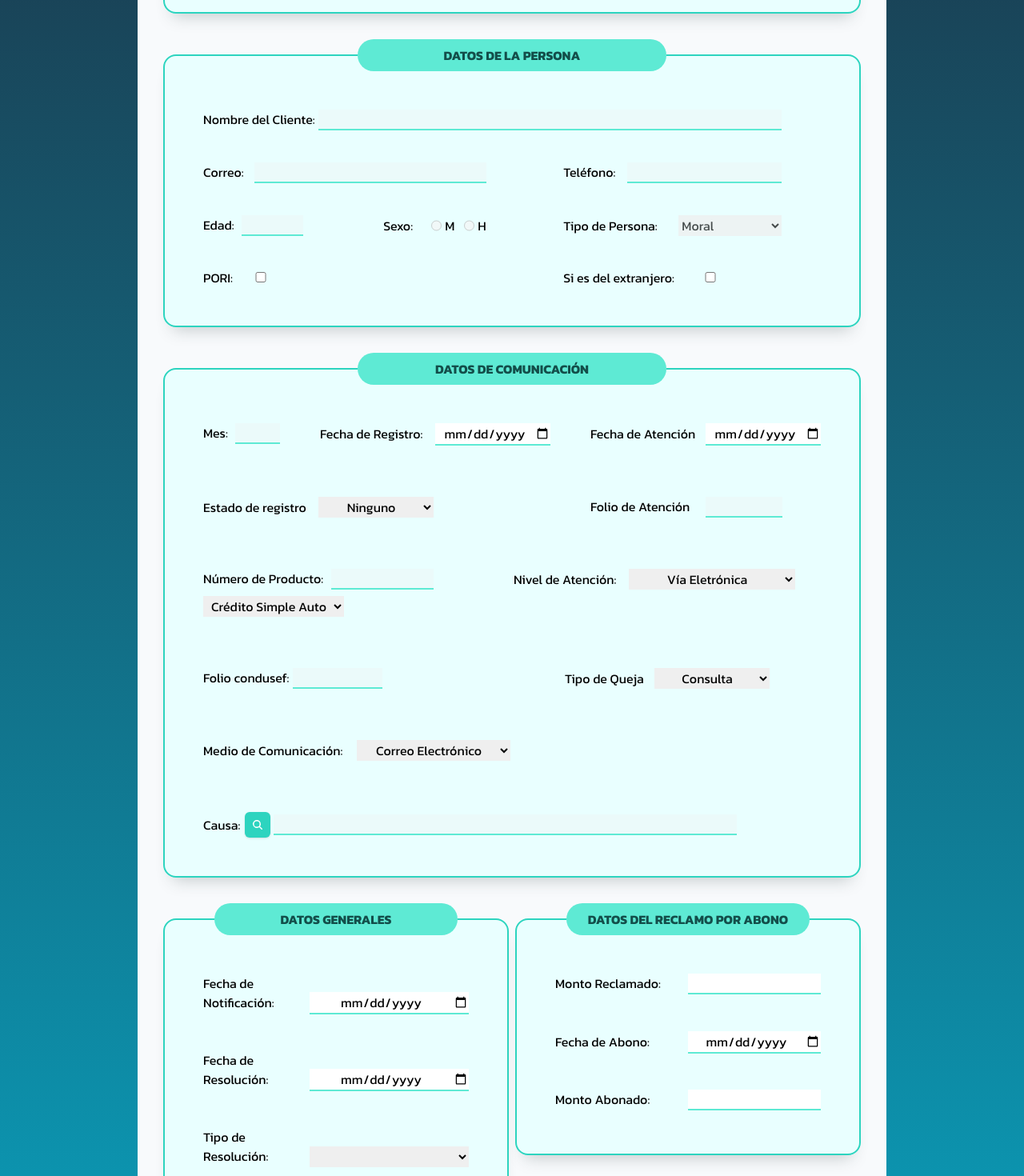
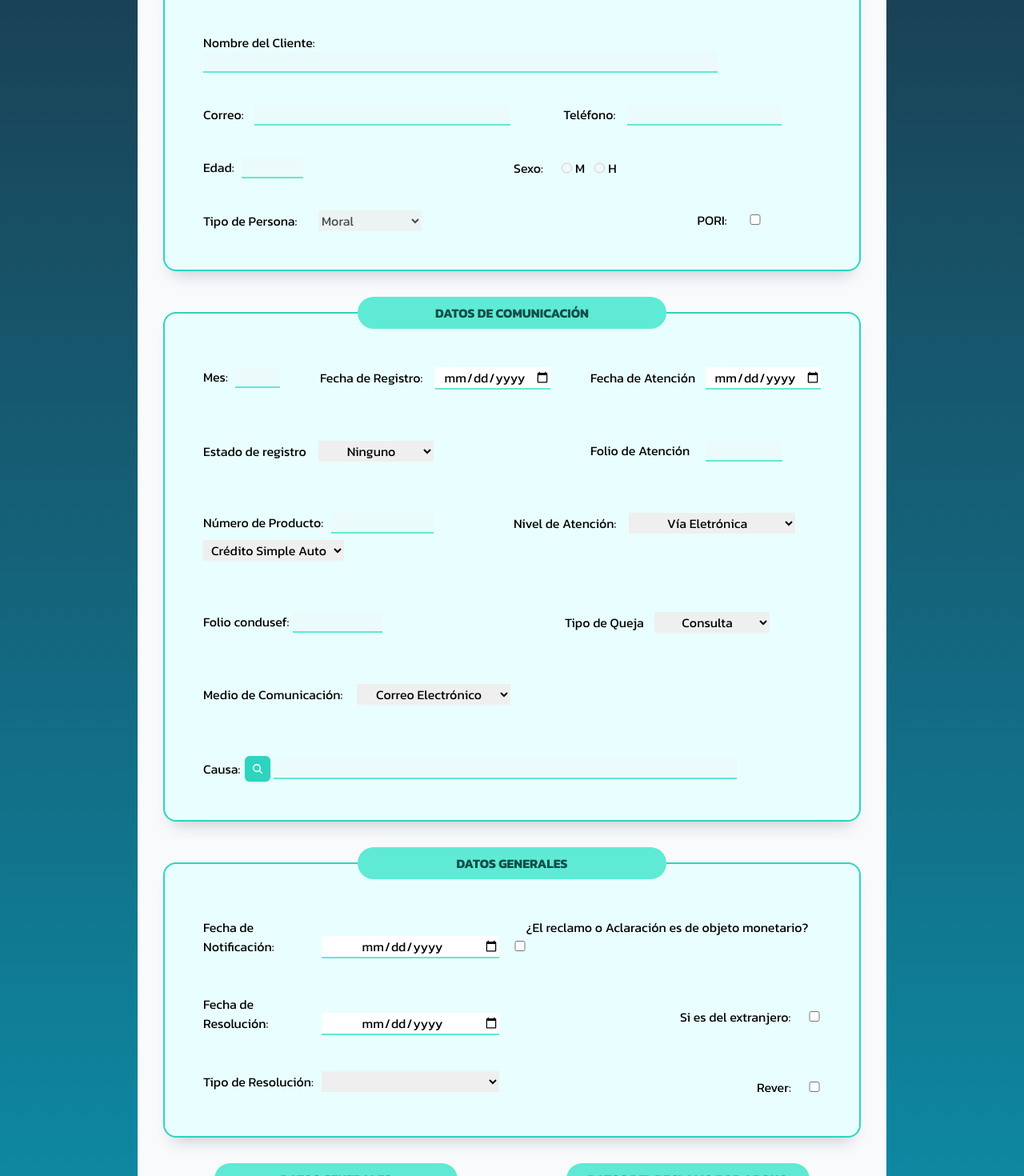
Before and after one commit to EmyRub/condusefApp, a React (Vite) app: page /condusefApp/quejas in a window 1280 px wide. Shown: the part 511-1981 px from the top of the page at 80% size. Built offline with nearby package versions, Linux system fonts and the light colour scheme.

Commit message:
validación inputs

```diff
--- a/src/components/Forms/FragmentComunicacion.tsx
+++ b/src/components/Forms/FragmentComunicacion.tsx
@@ -11,12 +11,12 @@ export default function FragmentComunicacion() {
   const { register } = useForm()
 
   return (
-
+    <>
       <fieldset className='p-6 lg:p-12'>
 
         <legend className='w-full md:w-1/2 lg:px-4'>Datos de Comunicación</legend>
 
-      <div className="flex justify-between flex-wrap gap-y-16 gap-x-2">
+        <div className="flex justify-between align-middle flex-wrap gap-y-16 gap-x-2">
 
           <div className="basis-full lg:basis-24">
             <label htmlFor="mes" className="w-full lg:w-10 text-center lg:text-left">Mes:</label>
@@ -161,6 +161,8 @@ export default function FragmentComunicacion() {
               })}
             >
               <option value="">Consulta</option>
+              <option value="">Reclamo</option>
+              <option value="">Aclaración</option>
             </select>
           </div>
 
@@ -214,5 +216,89 @@ export default function FragmentComunicacion() {
         </div>
 
       </fieldset>
+
+      <fieldset className="p-6 lg:p-12">
+
+        <legend className='w-full md:w-1/2 lg:px-4'>Datos Generales</legend>
+
+        <div className="grid grid-cols-2 gap-8">
+
+          <section className="flex justify-between flex-wrap gap-y-10 gap-x-1">
+
+            <div className="basis-full">
+              <label htmlFor="fecNot" className="w-full lg:w-2/5 text-center lg:text-left mb-2">Fecha de Notificación:</label>
+              <input
+                id="fecNot"
+                type="date"
+                className="w-full lg:w-3/5 text-center"
+                {...register('fecNot', {
+                  required: true
+                })}
+              />
+            </div>
+
+            <div className="basis-full">
+              <label htmlFor="fecReso" className="w-full lg:w-2/5 text-center lg:text-left mb-2">Fecha de Resolución:</label>
+              <input
+                id="fecReso"
+                type="date"
+                className="w-full lg:w-3/5 text-center"
+                {...register('fecReso', {
+                  required: true
+                })}
+              />
+            </div>
+
+            <div className="basis-full">
+              <label htmlFor="typeRe" className="w-full lg:w-2/5 text-center lg:text-left mb-2">Tipo de Resolución:</label>
+              <select
+                id="typeRe"
+                className="w-full lg:w-3/5 text-center"
+                {...register('typeRe', {
+                  required: true
+                })}
+              >
+                <option value=""></option>
+              </select>
+            </div>
+          </section>
+
+          <section className="flex flex-col items-end justify-center gap-y-16 gap-x-2">
+
+            <div className="">
+              <label htmlFor="recl" className="w-full lg:w-96 text-center">¿El reclamo o Aclaración es de objeto monetario?</label>
+              <input
+                id="recl"
+                type="checkbox"
+                className='w-full lg:w-4'
+                {...register('recl')}
+              />
+            </div>
+
+            <div className="">
+              <label htmlFor="exg" className="w-full lg:w-40 text-center lg:text-left">Si es del extranjero:</label>
+              <input
+                id="exg"
+                type="checkbox"
+                className='w-full lg:w-4'
+                {...register('exg')}
+              />
+            </div>
+
+            <div className="">
+              <label htmlFor="rever" className="w-full lg:w-16 text-center xl:text-left">Rever:</label>
+              <input
+                id="rever"
+                type="checkbox"
+                className='w-full lg:w-4'
+                {...register('rever')}
+              />
+            </div>
+          </section>
+
+        </div>
+
+      </fieldset>
+    </>
   )
 }
--- a/src/components/Forms/ReuneForm.tsx
+++ b/src/components/Forms/ReuneForm.tsx
@@ -85,26 +85,6 @@ export default function ReuneForm() {
                     />
                 </div>
 
-                <div className="basis-full lg:basis-1/2">
-                    <label htmlFor="recl" className="w-full lg:w-56 text-center">¿El reclamo o Aclaración es de objeto monetario?</label>
-                    <input
-                        id="recl"
-                        type="checkbox"
-                        className='w-full lg:w-1/5'
-                        {...register('recl')}
-                    />
-                </div>
-
-                <div className="basis-full lg:basis-2/5">
-                    <label htmlFor="rever" className="w-full lg:w-16 text-center xl:text-left">Rever:</label>
-                    <input
-                        id="rever"
-                        type="checkbox"
-                        className='w-full lg:w-1/6'
-                        {...register('rever')}
-                    />
-                </div>
-
             </fieldset>
 
             <fieldset className='p-6 lg:p-12'>
@@ -118,7 +98,7 @@ export default function ReuneForm() {
                         <input
                             id="cliente"
                             type="text"
-                            className="w-full lg:w-3/4"
+                            className="w-full lg:w-5/6"
                             disabled
                             {...register('cliente', {
                                 required: 'El nombre es obligatorio.'
@@ -126,13 +106,13 @@ export default function ReuneForm() {
                         />
                     </div>
 
-                    <div className="basis-full lg:basis-1/2">
+                    <div className="basis-full lg:basis-96">
                         <label htmlFor="email" className="w-full lg:w-16 text-center lg:text-left">Correo:</label>
                         <input
                             id="email"
                             type="email"
                             disabled
-                            className="w-full lg:w-3/4"
+                            className="w-full lg:w-80"
                             {...register('email', {
                                 required: 'El correo es obligatorio',
                                 pattern: {
@@ -171,7 +151,7 @@ export default function ReuneForm() {
                         />
                     </div>
 
-                    <div className="basis-full lg:basis-1/5 flex gap-3 items-center justify-center lg:justify-start">
+                    <div className="basis-full lg:basis-96 flex gap-3 items-center justify-center lg:justify-start">
                         <label htmlFor="sex" className="lg:w-12">Sexo:</label>
 
                         <div className="flex gap-1">
@@ -210,23 +190,13 @@ export default function ReuneForm() {
                         </select>
                     </div>
 
-                    <div className="basis-full lg:basis-5/12">
+                    <div className="basis-full lg:basis-1/5">
                         <label htmlFor="pori" className="w-full lg:w-12 text-center lg:text-left">PORI:</label>
                         <input
                             id="pori"
                             type="checkbox"
                             className='lg:w-12 w-full'
                             {...register('pori')}
-                        />
-                    </div>
-
-                    <div className="basis-full lg:basis-5/12">
-                        <label htmlFor="exg" className="w-full lg:w-40 text-center lg:text-left">Si es del extranjero:</label>
-                        <input
-                            id="exg"
-                            type="checkbox"
-                            className='w-full lg:w-12'
-                            {...register('exg')}
                         />
                     </div>
 
```
Lines whose indentation alone changed are shown as unchanged.
